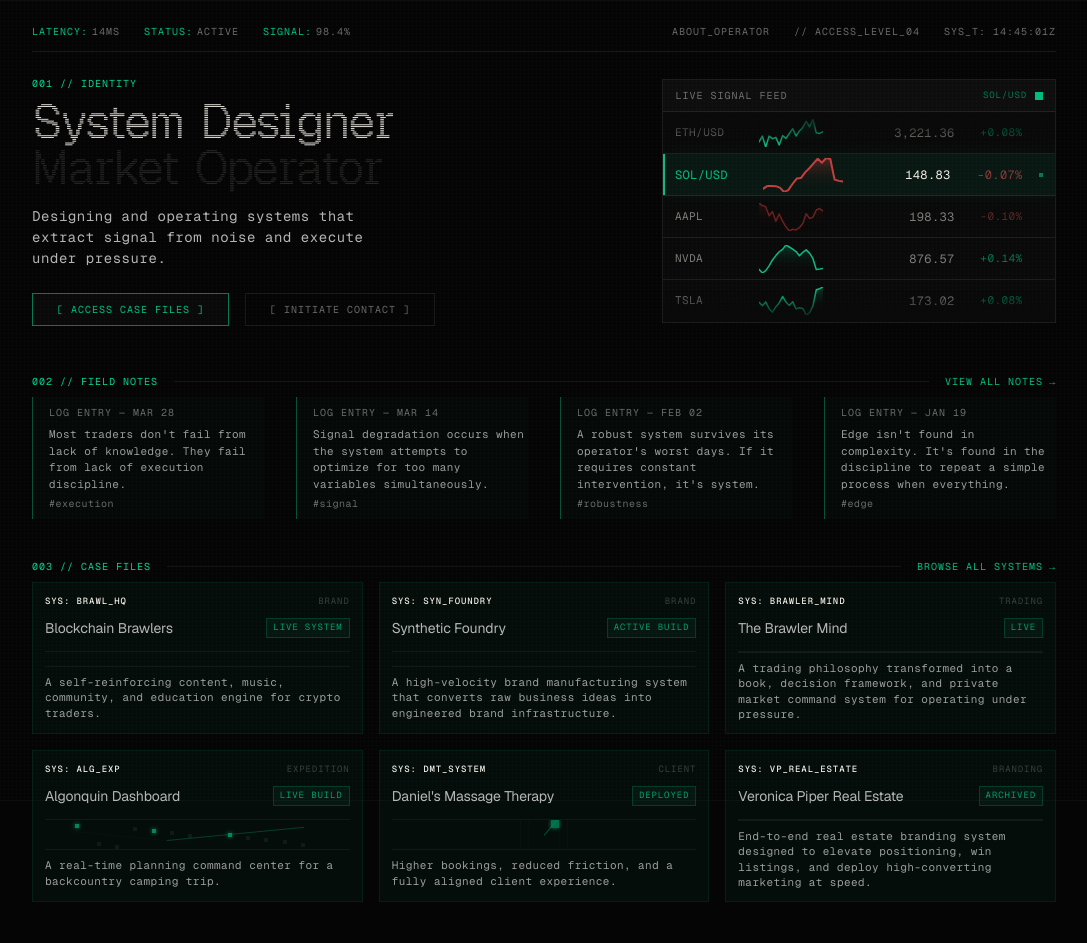
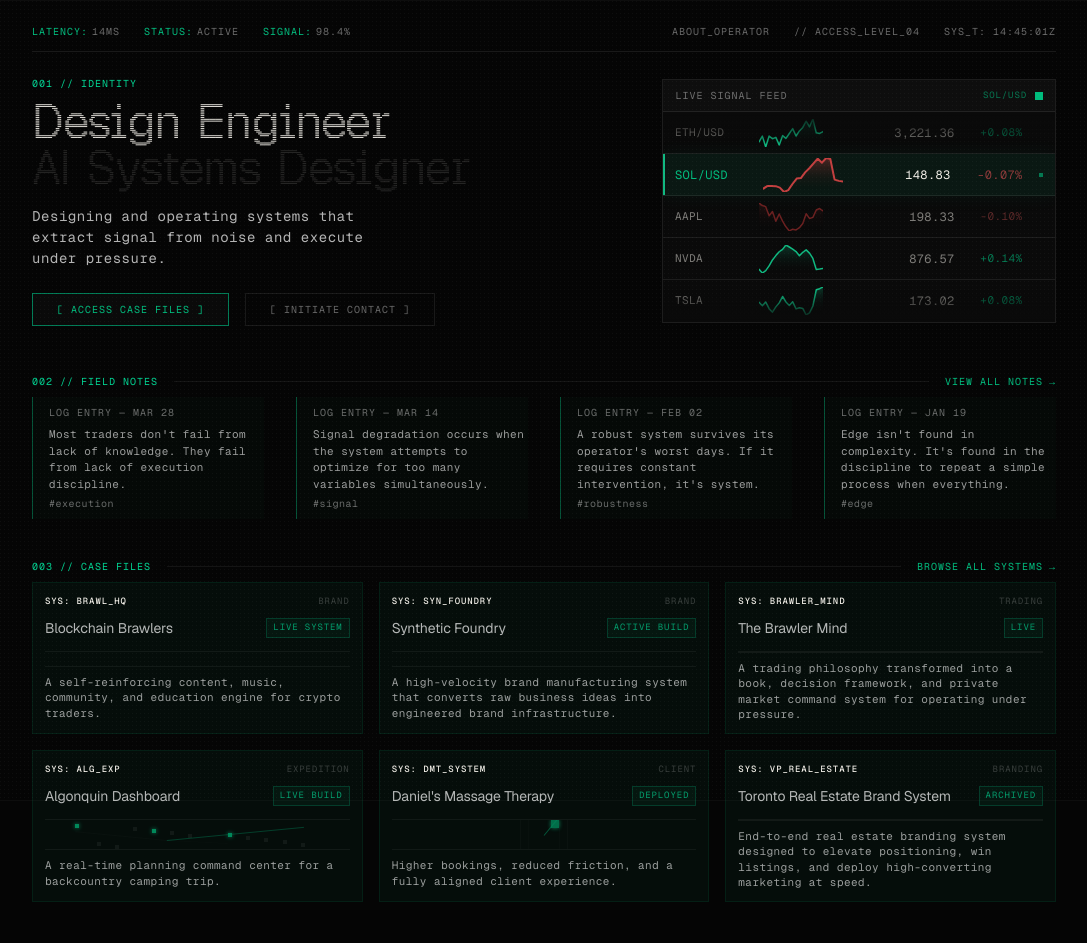
Before and after one commit to jchizick/System-Designer.-Market-Operator, a React (Vite) app: page / in a window 1280 px wide. Shown: the top 943 px of the page, without its empty margins (96-1183 px from the left). Built offline with nearby package versions, Linux system fonts and the light colour scheme.

Commit message:
Update hero title and real estate case study title

```diff
--- a/src/components/Hero.tsx
+++ b/src/components/Hero.tsx
@@ -11,8 +11,8 @@
         </div>
 
         <h1 className="text-display font-pixel mb-4">
-          System Designer<br />
-          <span className="text-display font-pixel opacity-15">Market Operator</span>
+          Design Engineer<br />
+          <span className="text-display font-pixel opacity-15">AI Systems Designer</span>
         </h1>
 
         <p className="text-mono-base text-white/70 max-w-[350px]">
--- a/src/data/caseStudies.ts
+++ b/src/data/caseStudies.ts
@@ -401,7 +401,7 @@
     id: "VP_REAL_ESTATE",
     slug: "real-estate-branding-system",
     type: "BRANDING SYSTEM",
-    title: "Veronica Piper Real Estate",
+    title: "Toronto Real Estate Brand System",
     outcome: "End-to-end real estate branding system designed to elevate positioning, win listings, and deploy high-converting marketing at speed.",
     visualType: "scatter",
     state: "ARCHIVED",
```
